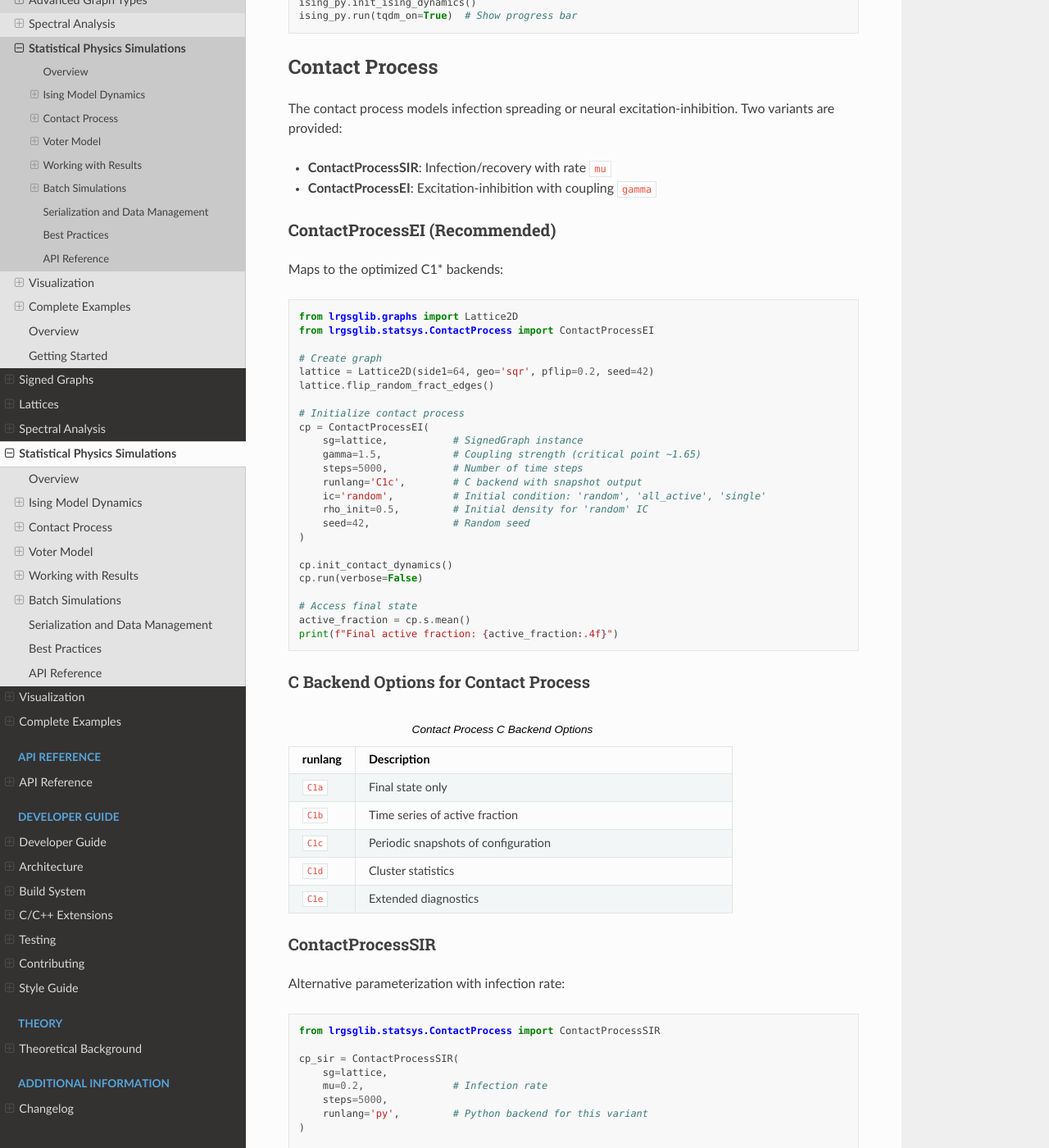
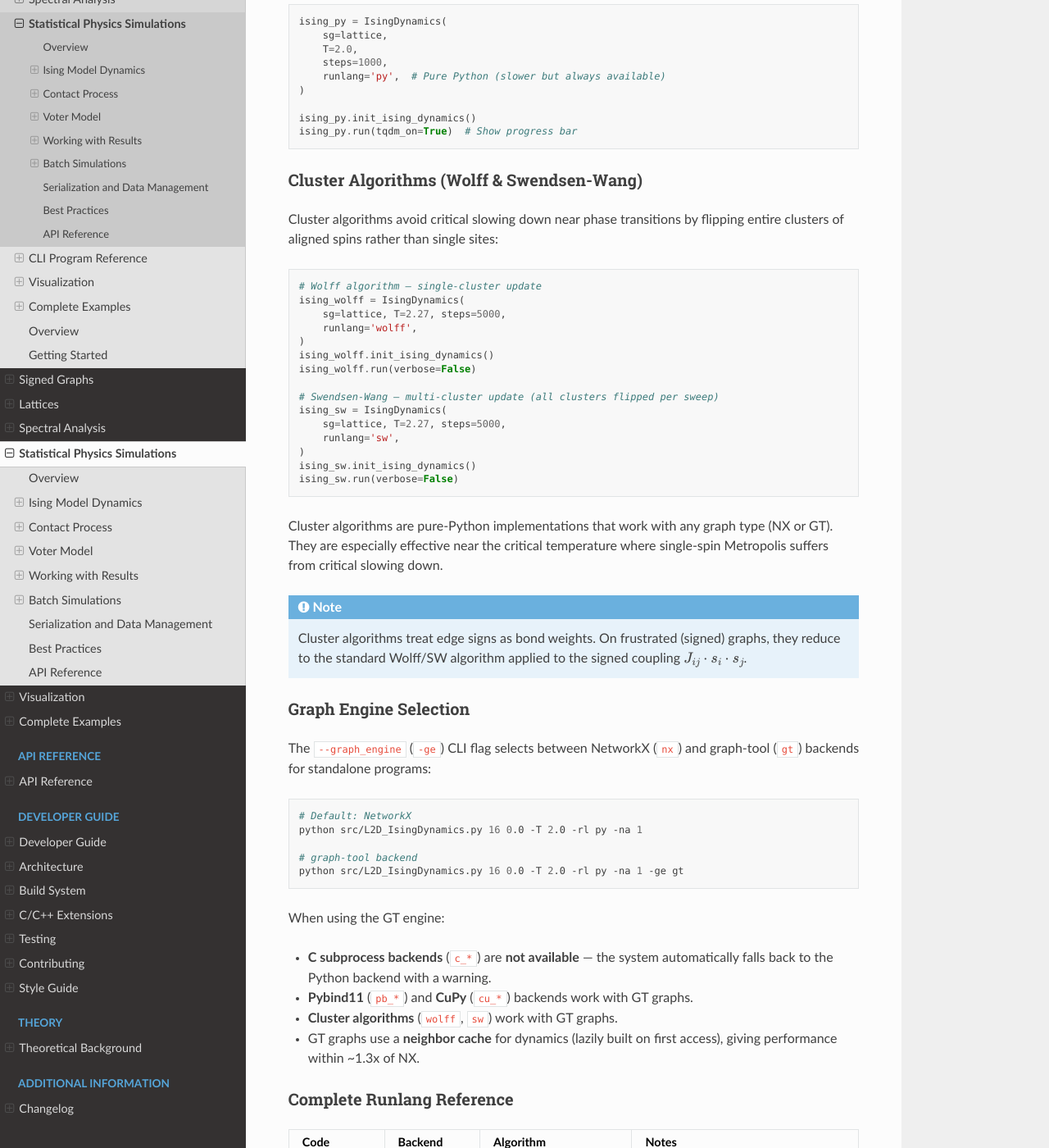
Before and after one commit to giulioiannelli/lrgsglib, a Sphinx documentation site: the page built from docs/source/user_guide/dynamics.rst, in a window 1280 px wide and 1400 px high, scrolled down 5583 px. Shown: the whole window at 82% size. Built offline with Sphinx 7.4.7 and the Read the Docs theme 3.1.0, drawn with Linux system fonts in a browser that asks for light colours; some of the changed text lies outside the part shown.

Commit message:
Add CLI programs reference page and update dynamics docs
- New cli_programs.rst: full reference for all standalone programs
  (spectral, dynamics, transcluster, reconstruction) with examples
  and graph engine compatibility matrix
- dynamics.rst: add cluster algorithms section (Wolff/SW),
  graph engine selection guide, complete runlang reference table
- index.rst: add cli_programs to user guide TOC

Co-Authored-By: Claude Opus 4.6 <noreply@anthropic.com>

```diff
--- a/docs/source/user_guide/dynamics.rst
+++ b/docs/source/user_guide/dynamics.rst
@@ -122,9 +122,15 @@ The canonical format is ``<backend>_<algorithm>[_<output>]``:
    * - Parallel Tempering
      - ``_pt``
      - Replica exchange at multiple temperatures
+   * - Wolff Cluster
+     - ``wolff``
+     - Single-cluster update (no prefix needed)
+   * - Swendsen-Wang
+     - ``sw``
+     - Multi-cluster update (no prefix needed)
 
 **Examples:** ``pb_met`` (pybind11 Metropolis), ``cu_sa`` (GPU simulated annealing),
-``c_met_em`` (C subprocess Metropolis with E/M output).
+``c_met_em`` (C subprocess Metropolis with E/M output), ``wolff`` (Wolff cluster).
 
 **Convenience aliases:** ``"py"`` = ``py_met``, ``"pb"`` = ``pb_met``,
 ``"cu"`` / ``"cuda"`` / ``"gpu"`` = ``cu_met``.
@@ -288,6 +294,131 @@ For debugging or when compiled backends aren't available:
 
    ising_py.init_ising_dynamics()
    ising_py.run(tqdm_on=True)  # Show progress bar
+
+Cluster Algorithms (Wolff & Swendsen-Wang)
+~~~~~~~~~~~~~~~~~~~~~~~~~~~~~~~~~~~~~~~~~~
+
+Cluster algorithms avoid critical slowing down near phase transitions by
+flipping entire clusters of aligned spins rather than single sites:
+
+.. code-block:: python
+
+   # Wolff algorithm — single-cluster update
+   ising_wolff = IsingDynamics(
+       sg=lattice, T=2.27, steps=5000,
+       runlang='wolff',
+   )
+   ising_wolff.init_ising_dynamics()
+   ising_wolff.run(verbose=False)
+
+   # Swendsen-Wang — multi-cluster update (all clusters flipped per sweep)
+   ising_sw = IsingDynamics(
+       sg=lattice, T=2.27, steps=5000,
+       runlang='sw',
+   )
+   ising_sw.init_ising_dynamics()
+   ising_sw.run(verbose=False)
+
+Cluster algorithms are pure-Python implementations that work with any graph
+type (NX or GT). They are especially effective near the critical temperature
+where single-spin Metropolis suffers from critical slowing down.
+
+.. note::
+
+   Cluster algorithms treat edge signs as bond weights. On frustrated
+   (signed) graphs, they reduce to the standard Wolff/SW algorithm applied
+   to the signed coupling :math:`J_{ij} \cdot s_i \cdot s_j`.
+
+Graph Engine Selection
+~~~~~~~~~~~~~~~~~~~~~~
+
+The ``--graph_engine`` (``-ge``) CLI flag selects between NetworkX (``nx``)
+and graph-tool (``gt``) backends for standalone programs:
+
+.. code-block:: bash
+
+   # Default: NetworkX
+   python src/L2D_IsingDynamics.py 16 0.0 -T 2.0 -rl py -na 1
+
+   # graph-tool backend
+   python src/L2D_IsingDynamics.py 16 0.0 -T 2.0 -rl py -na 1 -ge gt
+
+When using the GT engine:
+
+- **C subprocess backends** (``c_*``) are **not available** — the system
+  automatically falls back to the Python backend with a warning.
+- **Pybind11** (``pb_*``) and **CuPy** (``cu_*``) backends work with GT graphs.
+- **Cluster algorithms** (``wolff``, ``sw``) work with GT graphs.
+- GT graphs use a **neighbor cache** for dynamics (lazily built on first
+  access), giving performance within ~1.3x of NX.
+
+Complete Runlang Reference
+~~~~~~~~~~~~~~~~~~~~~~~~~~
+
+.. list-table::
+   :header-rows: 1
+   :widths: 20 15 15 50
+
+   * - Code
+     - Backend
+     - Algorithm
+     - Notes
+   * - ``py`` / ``py_met``
+     - Python
+     - Metropolis
+     - Always available, slowest
+   * - ``py_sa``
+     - Python
+     - Simulated Annealing
+     - Always available
+   * - ``py_pt``
+     - Python
+     - Parallel Tempering
+     - Always available
+   * - ``c_met`` / ``C1b``
+     - C subprocess
+     - Metropolis
+     - NX only, ~100x faster
+   * - ``c_sa`` / ``C3b``
+     - C subprocess
+     - Simulated Annealing
+     - NX only
+   * - ``c_pt`` / ``C4b``
+     - C subprocess
+     - Parallel Tempering
+     - NX only
+   * - ``pb_met`` / ``pb``
+     - Pybind11
+     - Metropolis
+     - In-process C, any graph
+   * - ``pb_sa``
+     - Pybind11
+     - Simulated Annealing
+     - In-process C, any graph
+   * - ``pb_pt``
+     - Pybind11
+     - Parallel Tempering
+     - In-process C, any graph
+   * - ``cu_met`` / ``cu`` / ``gpu``
+     - CuPy (GPU)
+     - Metropolis
+     - Requires CUDA, any graph
+   * - ``cu_sa``
+     - CuPy (GPU)
+     - Simulated Annealing
+     - Requires CUDA, any graph
+   * - ``cu_pt``
+     - CuPy (GPU)
+     - Parallel Tempering
+     - Requires CUDA, any graph
+   * - ``wolff``
+     - Python
+     - Wolff cluster
+     - Any graph, near-Tc efficient
+   * - ``sw``
+     - Python
+     - Swendsen-Wang cluster
+     - Any graph, near-Tc efficient
 
 Contact Process
 ---------------
--- a/docs/source/user_guide/index.rst
+++ b/docs/source/user_guide/index.rst
@@ -11,6 +11,7 @@ This guide provides comprehensive tutorials and examples for using lrgsglib. Eac
    advanced_graphs
    spectral
    dynamics
+   cli_programs
    plotting
    examples
 
@@ -34,6 +35,9 @@ The user guide is organized into the following sections:
 **Dynamics**
    Simulate statistical physics models including Ising dynamics, contact process, and voter models
 
+**CLI Programs**
+   Standalone programs for batch computation: spectral analysis, dynamics, transient clustering, and reconstruction
+
 **Plotting**
    Visualize signed graphs, lattices, and simulation results with specialized plotting functions
 
```
Also changed, not shown: docs/source/user_guide/cli_programs.rst (added, +239 -0 lines).
